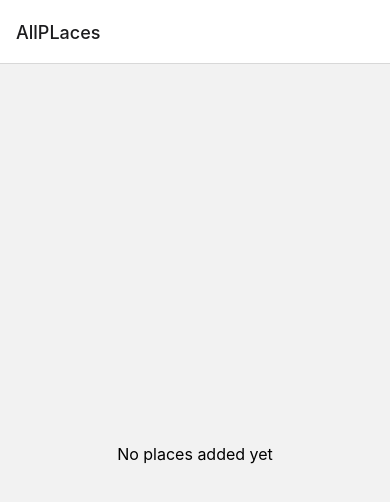
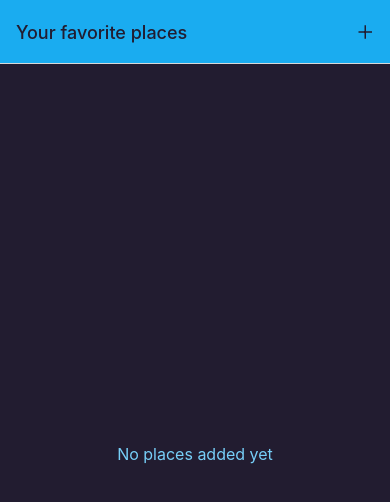
Before and after one commit to thomasaugot/places-react-native, a React Native app: screen /AllPLaces in a window 390 px wide. Shown: the top 502 px of the page. Built offline with nearby package versions, Linux system fonts and the light colour scheme.

Commit message:
naviagtion done and working, adding styles

```diff
--- a/App.js
+++ b/App.js
@@ -4,6 +4,8 @@
 import { createNativeStackNavigator } from "@react-navigation/native-stack";
 import AllPlaces from "./screens/AllPlaces";
 import AddPlaces from "./screens/AddPlaces";
+import Button from "./components/ui/Button";
+import { Colors } from "./constants/colors";
 
 const Stack = createNativeStackNavigator();
 
@@ -12,9 +14,35 @@
     <>
       <StatusBar style="dark" />
       <NavigationContainer>
-        <Stack.Navigator>
-          <Stack.Screen name="AllPLaces" component={AllPlaces} />
-          <Stack.Screen name="AddPLaces" component={AddPlaces} />
+        <Stack.Navigator
+          screenOptions={{
+            headerStyle: { backgroundColor: Colors.primary500 },
+            headerTintColor: Colors.gray700,
+            contentStyle: {
+              backgroundColor: Colors.gray700,
+            },
+          }}
+        >
+          <Stack.Screen
+            name="AllPLaces"
+            component={AllPlaces}
+            options={({ navigation }) => ({
+              title: "Your favorite places",
+              headerRight: ({ tintColor }) => (
+                <Button
+                  onPress={() => navigation.navigate("AddPLaces")}
+                  icon="add"
+                  size={24}
+                  color={tintColor}
+                />
+              ),
+            })}
+          />
+          <Stack.Screen
+            name="AddPLaces"
+            component={AddPlaces}
+            options={{ title: "Add a new place" }}
+          />
         </Stack.Navigator>
       </NavigationContainer>
     </>
--- a/components/places/PlacesList.js
+++ b/components/places/PlacesList.js
@@ -1,5 +1,6 @@
 import { FlatList, StyleSheet, View, Text } from "react-native";
 import PlaceItem from "./PlaceItem";
+import { Colors } from "../../constants/colors";
 
 const PlacesList = ({ places }) => {
   if (!places || places.length === 0) {
@@ -28,5 +29,6 @@
   },
   fallbackText: {
     fontSize: 16,
+    color: Colors.primary200,
   },
 });
--- /dev/null
+++ b/components/ui/Button.js
@@ -0,0 +1,25 @@
+import { Pressable, StyleSheet } from "react-native";
+import { Ionicons } from "@expo/vector-icons";
+
+const Button = ({ icon, size, color, onPress }) => {
+  return (
+    <Pressable
+      style={({ pressed }) => [styles.button, pressed && styles.pressed]}
+      onPress={onPress}
+    >
+      <Ionicons name={icon} size={size} color={color} />
+    </Pressable>
+  );
+};
+
+export default Button;
+
+const styles = StyleSheet.create({
+  button: {
+    padding: 8,
+    margin: 4,
+    justifyContent: "center",
+    alignItems: "center",
+  },
+  pressed: { opacity: 0.7 },
+});
--- /dev/null
+++ b/constants/colors.js
@@ -0,0 +1,11 @@
+export const Colors = {
+  primary50: "#cfeffd",
+  primary100: "#a0defb",
+  primary200: "#77cff8",
+  primary400: "#44bdf5",
+  primary500: "#1aacf0",
+  primary700: "#0570c9",
+  primary800: "#003b88",
+  accent500: "#e6b30b",
+  gray700: "#221c30",
+};
--- a/package.json
+++ b/package.json
@@ -15,8 +15,8 @@
     "expo-status-bar": "~1.4.4",
     "react": "18.2.0",
     "react-native": "0.71.8",
-    "react-native-safe-area-context": "^4.6.3",
-    "react-native-screens": "^3.22.0"
+    "react-native-safe-area-context": "^4.5.0",
+    "react-native-screens": "~3.20.0"
   },
   "devDependencies": {
     "@babel/core": "^7.20.0"
```
Also changed, not shown: 1 other file (tests, documents, lock files or other folders).
